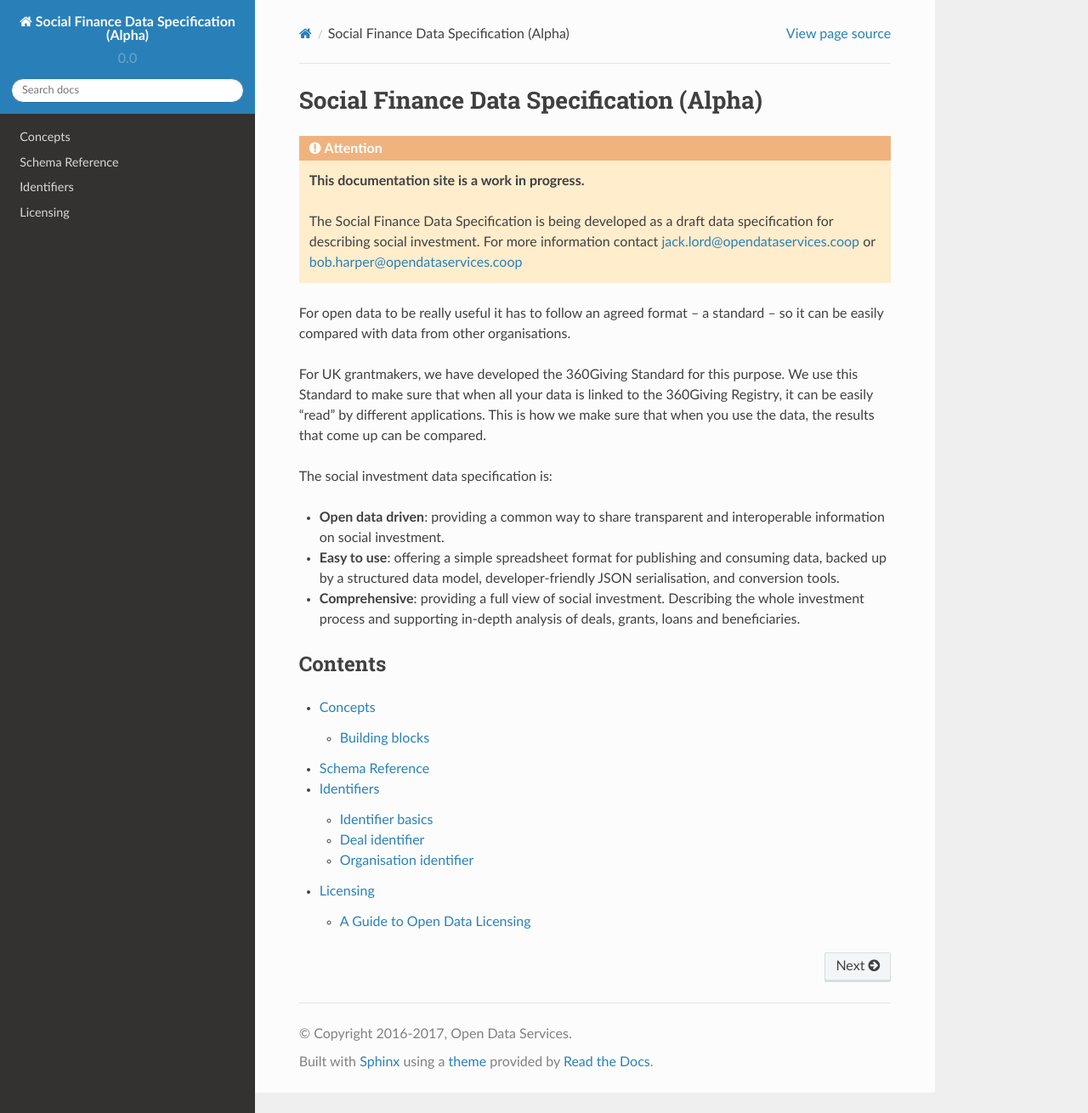
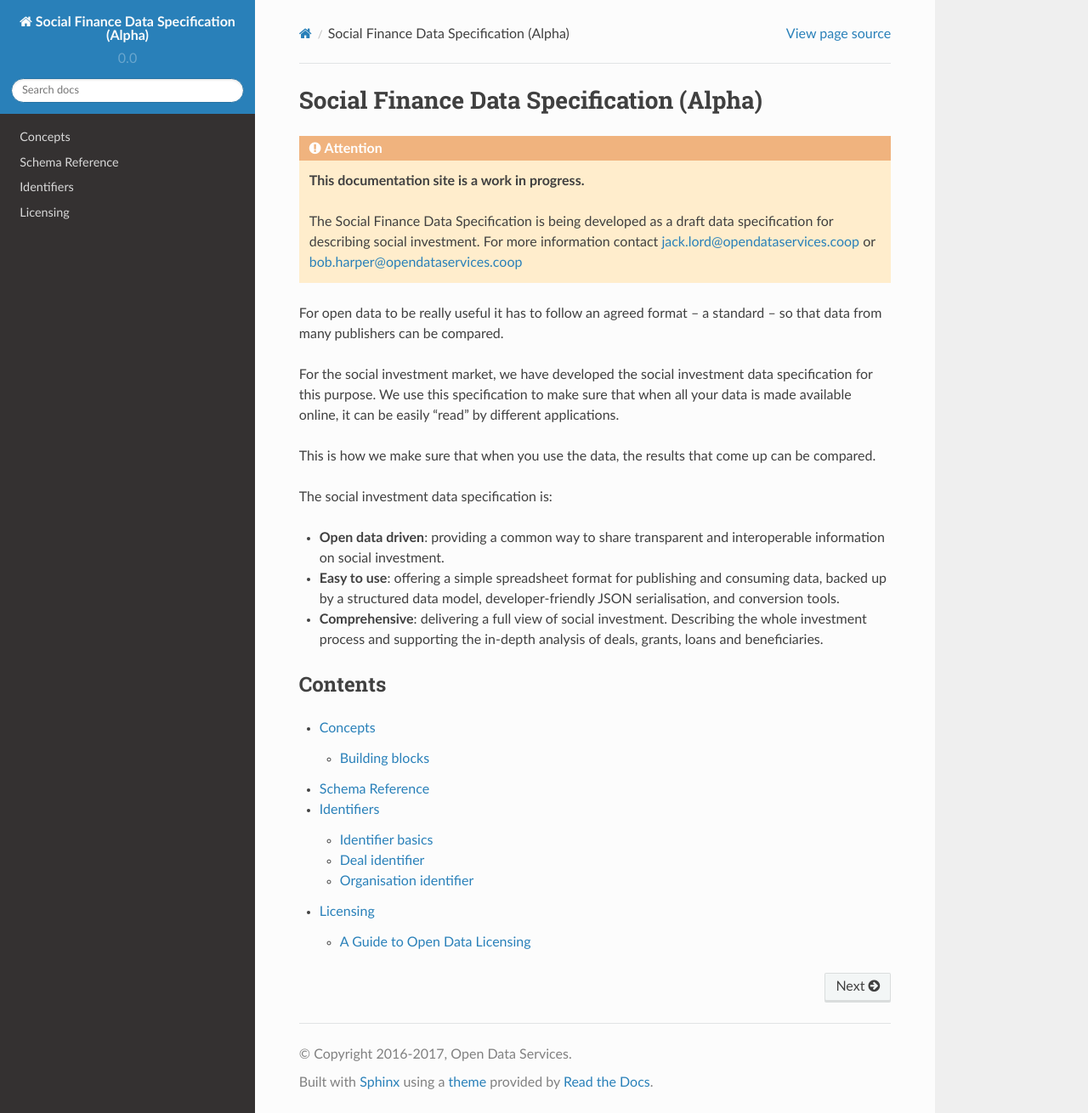
Before and after one commit to SocialEconomyDataLab/spec, a Sphinx documentation site: the page built from docs/index.md, in a window 1280 px wide and 1310 px high. Shown: the whole window at 85% size. Built offline with Sphinx 7.4.7 and the Read the Docs theme 2.0.0, drawn with Linux system fonts in a browser that asks for light colours.

Commit message:
make SIDS specific

````diff
--- a/docs/index.md
+++ b/docs/index.md
@@ -8,15 +8,17 @@ Social Finance Data Specification (Alpha)
 
 ```
 
-For open data to be really useful it has to follow an agreed format – a standard – so it can be easily compared with data from other organisations.
+For open data to be really useful it has to follow an agreed format – a standard – so that data from many publishers can be compared.
 
-For UK grantmakers, we have developed the 360Giving Standard for this purpose. We use this Standard to make sure that when all your data is linked to the 360Giving Registry, it can be easily “read” by different applications. This is how we make sure that when you use the data, the results that come up can be compared.
+For the social investment market, we have developed the social investment data specification for this purpose. We use this specification to make sure that when all your data is made available online, it can be easily “read” by different applications.
+
+This is how we make sure that when you use the data, the results that come up can be compared.
 
 The social investment data specification is:
 
 * **Open data driven**: providing a common way to share transparent and interoperable information on social investment.
 * **Easy to use**: offering a simple spreadsheet format for publishing and consuming data, backed up by a structured data model, developer-friendly JSON serialisation, and conversion tools.
-* **Comprehensive**: providing a full view of social investment. Describing the whole investment process and supporting in-depth analysis of deals, grants, loans and beneficiaries.
+* **Comprehensive**: delivering a full view of social investment. Describing the whole investment process and supporting the in-depth analysis of deals, grants, loans and beneficiaries.
 
 ## Contents
 
````
